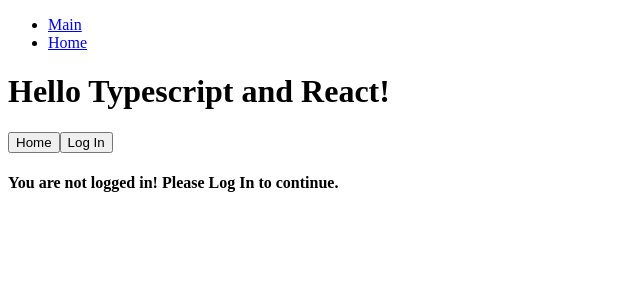
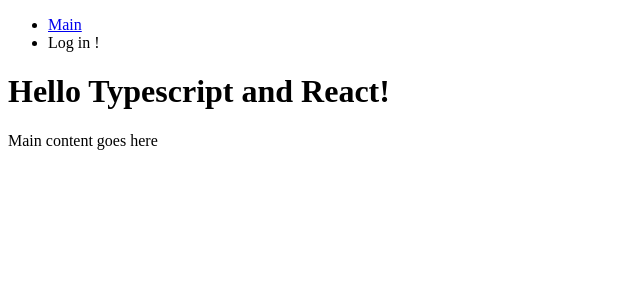
Before and after one commit to apieceofbart/typescript-react, a React app: page /home in a window 1280 px wide. Shown: the top 300 px of the page, without its empty margins (0-640 px from the left). Built offline with nearby package versions, Linux system fonts and the light colour scheme; what auth0-js would draw is missing.

Commit message:
god only knows what I did here

```diff
--- a/src/App.tsx
+++ b/src/App.tsx
@@ -7,47 +7,11 @@
 } & RouteComponentProps;
 
 export class App extends React.Component<AppProps> {
-  goTo(route: string) {
-    this.props.history.replace(`/${route}`)
-  }
-
-  login = () => {
-    this.props.auth.login();
-  }
-
-  logout = () => {
-    this.props.auth.logout();
-  }
-
   render() {
-    const { isAuthenticated } = this.props.auth;
-
     return (
       <div>
-        <button
-          onClick={() => this.goTo('home')}
-        >
-          Home
-            </button>
-        {
-          !isAuthenticated() && (
-            <button
-              onClick={this.login}
-            >
-              Log In
-            </button>
-          )
-        }
-        {
-          isAuthenticated() && (
-            <button
-              onClick={this.logout}
-            >
-              Log Out
-            </button>
-          )
-        }
-      </div >
+        Main content goes here
+      </div>
     );
   }
 }
--- a/src/Auth/Auth.ts
+++ b/src/Auth/Auth.ts
@@ -19,9 +19,9 @@
     this.auth0.parseHash((err, authResult) => {
       if (authResult && authResult.accessToken && authResult.idToken) {
         this.setSession(authResult);
-        history.replace('/home');
+        history.replace('/');
       } else if (err) {
-        history.replace('/home');
+        history.replace('/');
         console.log(err);
         alert(`Error: ${err.error}. Check the console for further details.`);
       }
@@ -35,7 +35,7 @@
     localStorage.setItem('id_token', authResult.idToken!);
     localStorage.setItem('expires_at', expiresAt);
     // navigate to the home route
-    history.replace('/home');
+    history.replace('/');
   }
 
   logout() {
@@ -44,7 +44,7 @@
     localStorage.removeItem('id_token');
     localStorage.removeItem('expires_at');
     // navigate to the home route
-    history.replace('/home');
+    history.replace('/');
   }
 
   isAuthenticated() {
--- a/src/Home.tsx
+++ /dev/null
@@ -1,40 +0,0 @@
-import * as React from 'react'
-import Auth from './Auth/Auth';
-
-type HomeProps = {
-  auth: Auth;
-}
-
-export class Home extends React.Component<HomeProps> {
-  login() {
-    this.props.auth.login();
-  }
-  render() {
-    const { isAuthenticated } = this.props.auth;
-    return (
-      <div className="container">
-        {
-          isAuthenticated() && (
-            <h4>
-              You are logged in!
-              </h4>
-          )
-        }
-        {
-          !isAuthenticated() && (
-            <h4>
-              You are not logged in! Please{' '}
-              <a
-                style={{ cursor: 'pointer' }}
-                onClick={this.login}
-              >
-                Log In
-                </a>
-              {' '}to continue.
-              </h4>
-          )
-        }
-      </div>
-    );
-  }
-}
--- a/src/Nav.tsx
+++ b/src/Nav.tsx
@@ -1,16 +1,47 @@
 import * as React from 'react';
 import { Link } from 'react-router-dom';
 
-export class Nav extends React.Component {
+type NavProps = {
+  auth: Auth;
+}
+
+export class Nav extends React.Component<NavProps> {
+  login = () => {
+    this.props.auth.login();
+  }
+
+  logut = () => {
+    this.props.auth.logout();
+  }
+
+  getLoginLogoutLink() {
+    const { isAuthenticated } = this.props.auth;
+    if (isAuthenticated()) {
+      return (
+        <li>
+          <a onClick={this.logut}>
+            Log out!
+          </a>
+        </li>
+      )
+    }
+    return (
+      <li>
+        <a onClick={this.login} >
+          Log in !
+        </a>
+      </li >
+    )
+  }
+
+
   render() {
     return (
       <ul>
         <li>
           <Link to="/">Main</Link>
         </li>
-        <li>
-          <Link to="/home">Home</Link>
-        </li>
+        {this.getLoginLogoutLink()}
       </ul>
     )
   }
--- a/src/Routes.tsx
+++ b/src/Routes.tsx
@@ -18,7 +18,6 @@
     return (
       <>
         <Route path="/" render={(props: RouteComponentProps) => <App auth={this.props.auth} {...props} />} />
-        <Route path="/home" render={(props: RouteComponentProps) => <Home auth={this.props.auth} {...props} />} />
         <Route path="/callback" render={(props: RouteComponentProps) => {
           this.handleAuthentication(props);
           return <>Loading</>
--- a/src/index.tsx
+++ b/src/index.tsx
@@ -21,7 +21,7 @@
     return (
       <Router history={history}>
         <div>
-          <Nav />
+          <Nav auth={auth} />
           <h1>{this.props.greetings}</h1>
           <Routes auth={auth} />
         </div>
```
